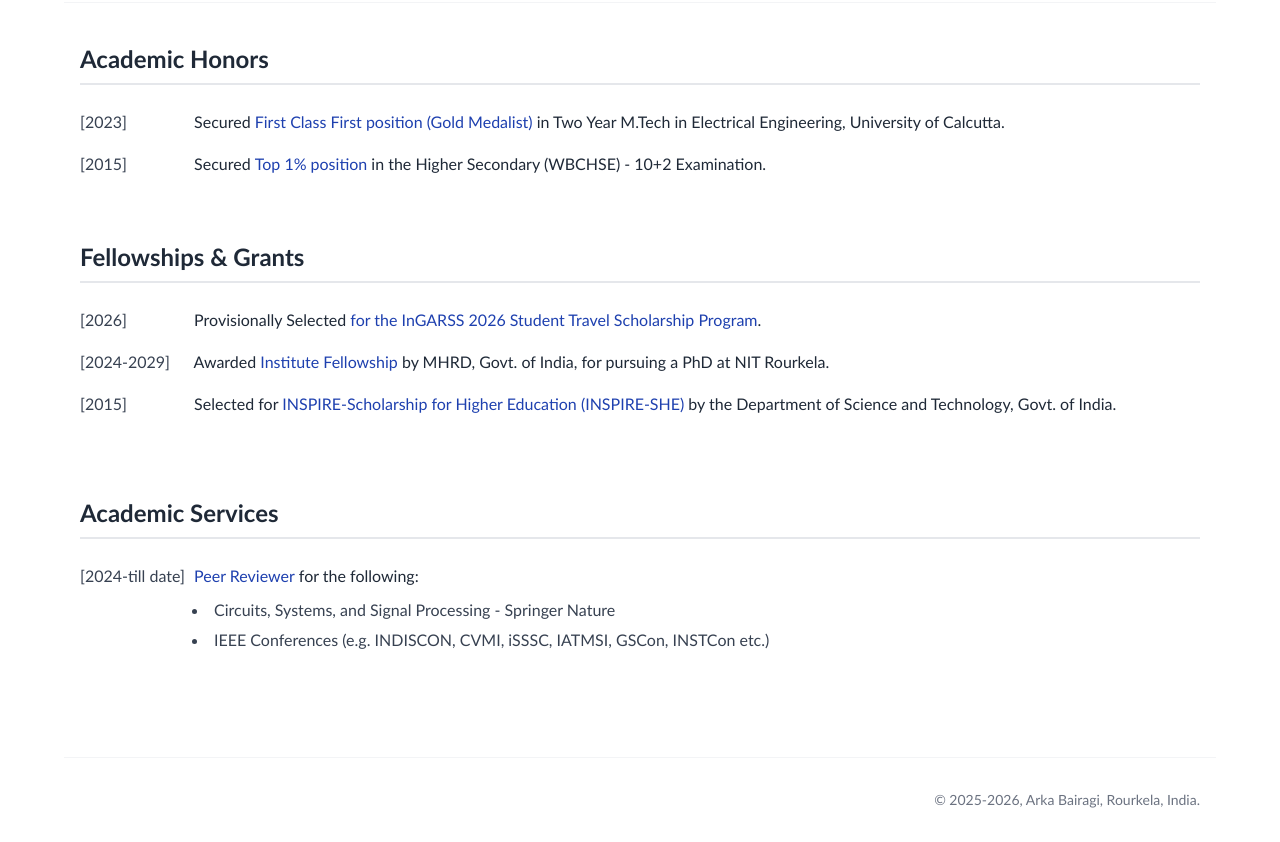
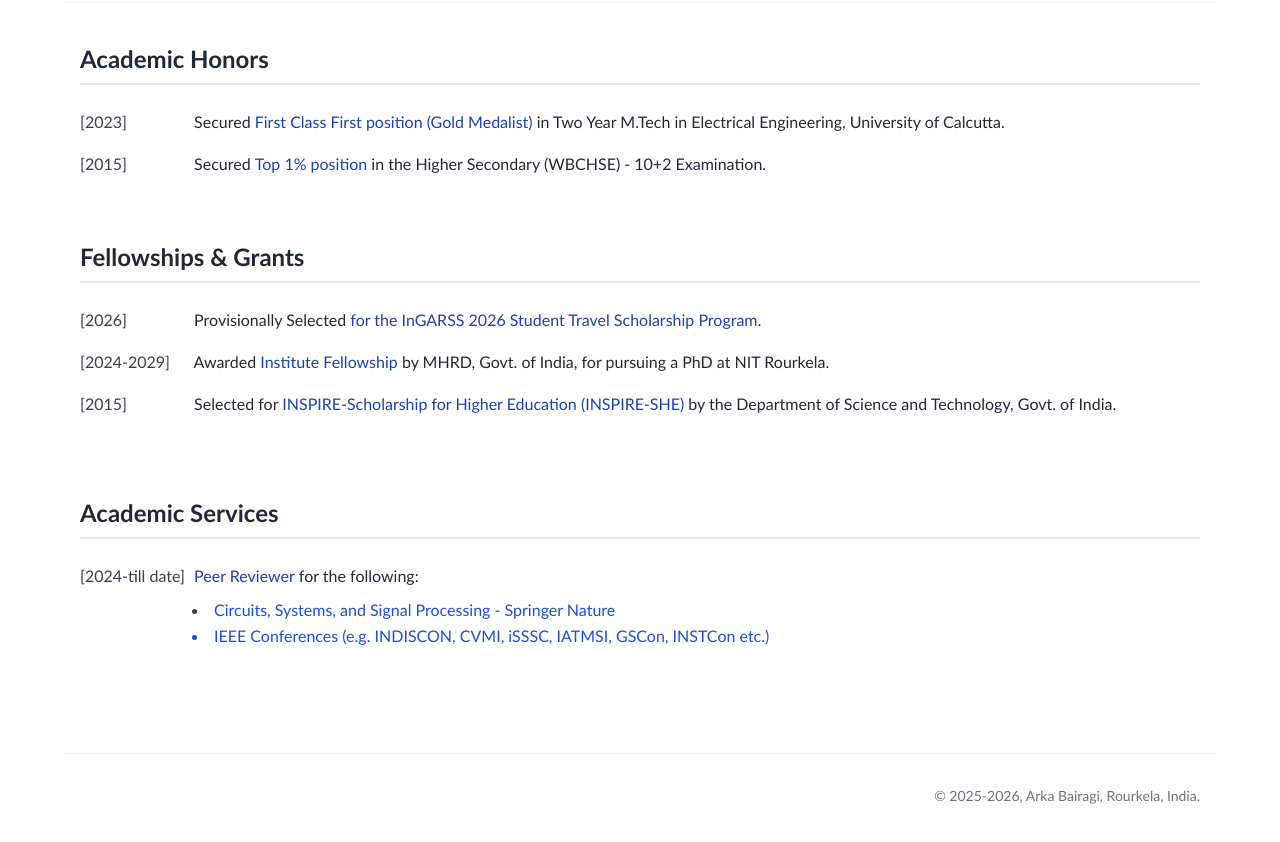
Before and after one commit to arkabairagi/arkabairagi.github.io, a plain HTML site: page Honors.html in a window 1280 px wide. Shown: the part 86-928 px from the top of the page. Drawn offline with nearby package versions, Linux system fonts and the light colour scheme; some icons are missing.

Commit message:
Update Honors.html

```diff
--- a/Honors.html
+++ b/Honors.html
@@ -96,7 +96,7 @@
                     <span class="news-date">[2024-till date]</span>
                     <span class="text-blue-800 font-medium">Peer Reviewer</span> for the following:
                     <ul class="ml-28 mt-2 space-y-1 text-gray-700 list-disc list-inside">
-                        <li>Circuits, Systems, and Signal Processing - Springer Nature</li>
+                        <li><a href="https://link.springer.com/journal/34" target="_blank" class="text-blue-700 hover:text-blue-900 hover:underline">Circuits, Systems, and Signal Processing - Springer Nature</span></li>
                         <li>IEEE Conferences (e.g. INDISCON, CVMI, iSSSC, IATMSI, GSCon, INSTCon etc.)</li>
                         <!-- <li>IEEE IATMSI 2026</li>
                         <li>IEEE INDISCON 2025</li>
```
